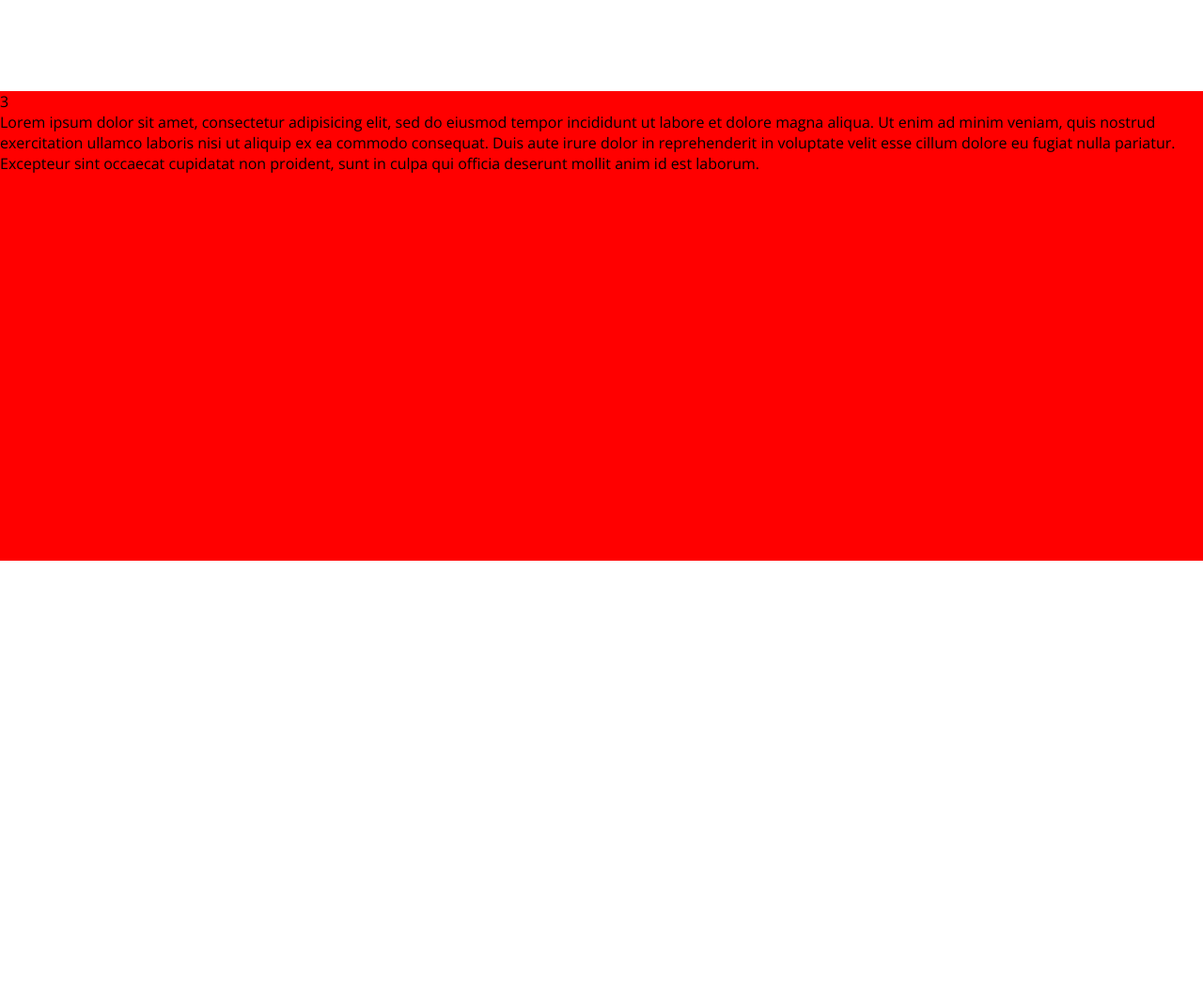
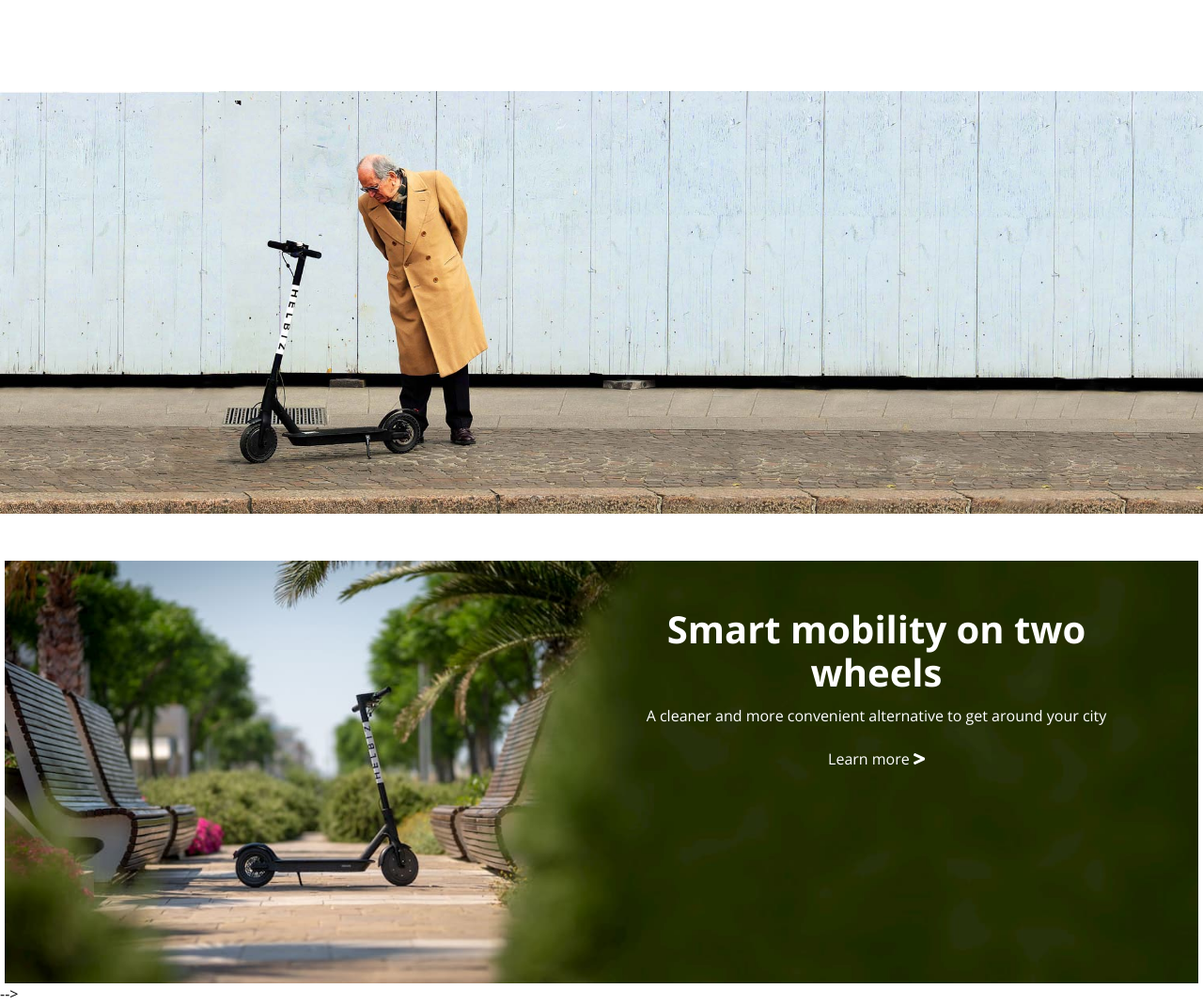
Before and after one commit to samuel-gbadamosi/html-css-helbiz, a plain HTML site: page index.html in a window 1280 px wide. Shown: the part 1127-2196 px from the top of the page at 94% size. Before the commit the page ends 1724 px from the top, so only its background shows below. Drawn offline with nearby package versions, Linux system fonts and the light colour scheme.

Commit message:
in progress

```diff
--- a/css/style.css
+++ b/css/style.css
@@ -86,13 +86,40 @@ padding: 100px;
 }
 
 .text{
-  display: inline-block;
+background-color: white;
+
 }
 
-#steps{
-  height: 500px;
-  background-color: red;
+#jumbotron{
+  background-image: url('../img/index-banner.1f6fd0a.jpg');
+  background-repeat: no-repeat;
+  background-size: cover;
+  height: 450px;
+  position: relative;
 
+}
+
+#mobility{
+  background-image: url('../img/scooter.f0a0397.jpg');
+  background-repeat: no-repeat;
+  background-size: cover;
+  height: 450px;
+  position: relative;
+  margin-top: 50px;
+  padding: 50px;
+  text-align: center;
+  color:white;
+  line-height: 46px;
+
+
+
+}
+
+.smart{
+  font-size: 40px;
+text-transform:full-width;
+text-align: center;
+color:white;
 
 }
 
--- a/index.html
+++ b/index.html
@@ -92,18 +92,12 @@
          <a href="#">Learn more</a><i class="fas fa-greater-than"></i>
          <img class="scooter" src="img/helbizgo@2x.333fed1.png" alt="image-scooter">
 
-
-
        </div>
 
        <div class="col-md-offset-2 col-lg-2">
          <p class="text">.</p>
 
        </div>
-
-
-
-
 
        <div class="col-lg-5 col-xs-offset-2 border">
          <h2>HELBIZBIKE</h2>
@@ -121,12 +115,12 @@
     <!-- end fine sezione -->
 
     <!-- seconda sezione -->
-    <section id="steps" class="" >
+    <section id="jumbotron" class="" >
 
       <div class="row">
         <div class="col-log-12">
-          <span>3</span>
-          <p>Lorem ipsum dolor sit amet, consectetur adipisicing elit, sed do eiusmod tempor incididunt ut labore et dolore magna aliqua. Ut enim ad minim veniam, quis nostrud exercitation ullamco laboris nisi ut aliquip ex ea commodo consequat. Duis aute irure dolor in reprehenderit in voluptate velit esse cillum dolore eu fugiat nulla pariatur. Excepteur sint occaecat cupidatat non proident, sunt in culpa qui officia deserunt mollit anim id est laborum.</p>
+
+
 
         </div>
 
@@ -134,13 +128,49 @@
 
 
 
+
     </section>
     <!-- end 2 sezione -->
+    <div class="row">
+      <div class="col-lg-12">
+        <span></span>
+
+
+      </div>
+
+    </div>
 
     <!-- 3 sezione -->
-    <section id="mobility">
 
-    </section>
+
+
+
+          <section id="mobility" class="container" >
+
+            <div class="row">
+              <div class="col-lg-12">
+
+                    <div class="col-lg-offset-6  col-lg-6">
+                      <h2 class="smart">Smart mobility on two wheels</h2>
+                      <p>A cleaner and more convenient alternative to get around your city</p>
+                        <p>Learn more <i class="fas fa-greater-than"></i></p>
+
+                    </div>
+
+
+
+              </div>
+
+            </div>
+
+
+
+
+
+
+
+
+    </section> -->
     <!-- end 3 sezione -->
 
     <!-- 4 sezione -->
```
